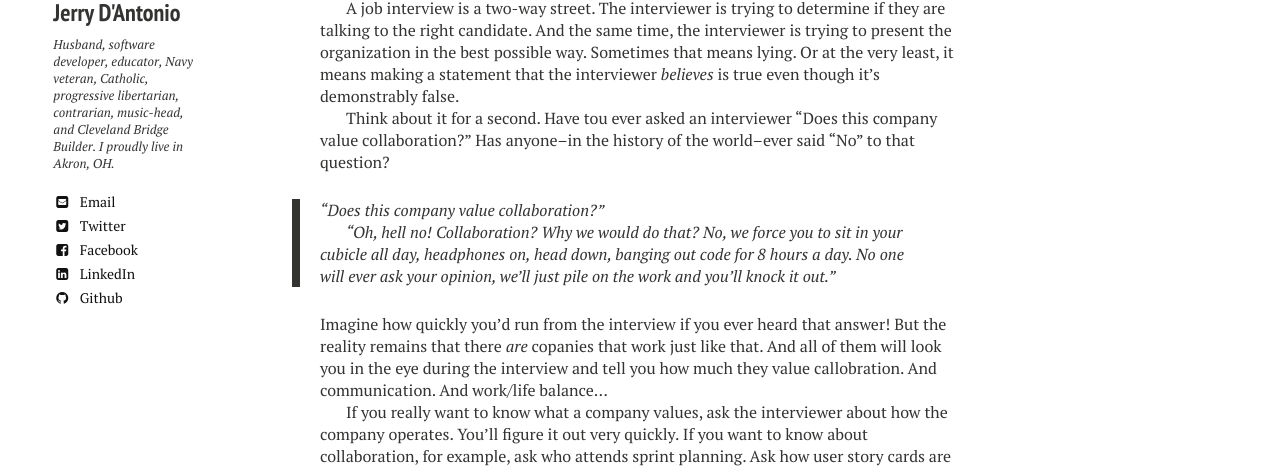
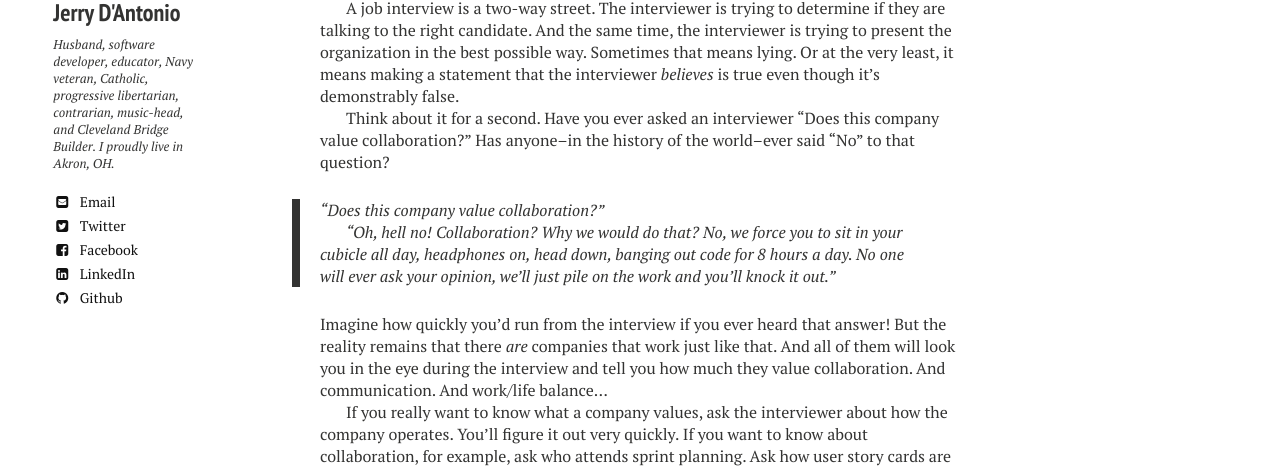
Before and after one commit to jdantonio/jdantonio.github.io, a Jekyll site: the page built from _posts/2015-02-13-your-practices-reflect-your-values.md, in a window 1280 px wide. Shown: the part 535-1003 px from the top of the page. Built offline with Jekyll 4.4.1, drawn with Linux system fonts in a browser that asks for light colours; nearby versions of some CDN libraries; comment, search, counter and statistics services are not loaded.

Commit message:
Fixed spelling mistakes.

```diff
--- a/_posts/2015-02-13-your-practices-reflect-your-values.md
+++ b/_posts/2015-02-13-your-practices-reflect-your-values.md
@@ -13,13 +13,13 @@ The other day I was talking to a group of students from the [Software Craftsmans
 
 A job interview is a two-way street. The interviewer is trying to determine if they are talking to the right candidate. And the same time, the interviewer is trying to present the organization in the best possible way. Sometimes that means lying. Or at the very least, it means making a statement that the interviewer *believes* is true even though it's demonstrably false.
 
-Think about it for a second. Have tou ever asked an interviewer "Does this company value collaboration?" Has anyone--in the history of the world--ever said "No" to that question?
+Think about it for a second. Have you ever asked an interviewer "Does this company value collaboration?" Has anyone--in the history of the world--ever said "No" to that question?
 
 > "Does this company value collaboration?"
 >
 > "Oh, hell no! Collaboration? Why we would do that? No, we force you to sit in your cubicle all day, headphones on, head down, banging out code for 8 hours a day. No one will ever ask your opinion, we'll just pile on the work and you'll knock it out."
 
-Imagine how quickly you'd run from the interview if you ever heard that answer! But the reality remains that there *are* copanies that work just like that. And all of them will look you in the eye during the interview and tell you how much they value callobration. And communication. And work/life balance...
+Imagine how quickly you'd run from the interview if you ever heard that answer! But the reality remains that there *are* companies that work just like that. And all of them will look you in the eye during the interview and tell you how much they value collaboration. And communication. And work/life balance...
 
 If you really want to know what a company values, ask the interviewer about how the company operates. You'll figure it out very quickly. If you want to know about collaboration, for example, ask who attends sprint planning. Ask how user story cards are sized. Ask how architecture is determined, or who writes the story cards, or what a junior developer does when a story card doesn't make sense. If everyone on the team goes to sprint planning, and everyone on the team discusses architectural decisions together, and everyone on the team collectively sizes cards, etc., then you know the company values collaboration.
 
```
